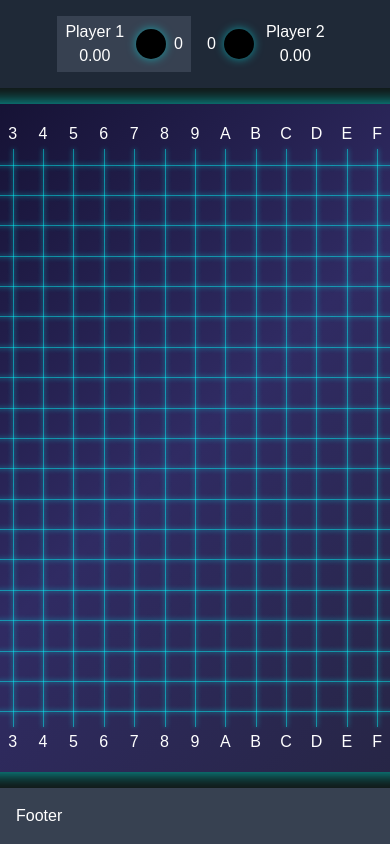
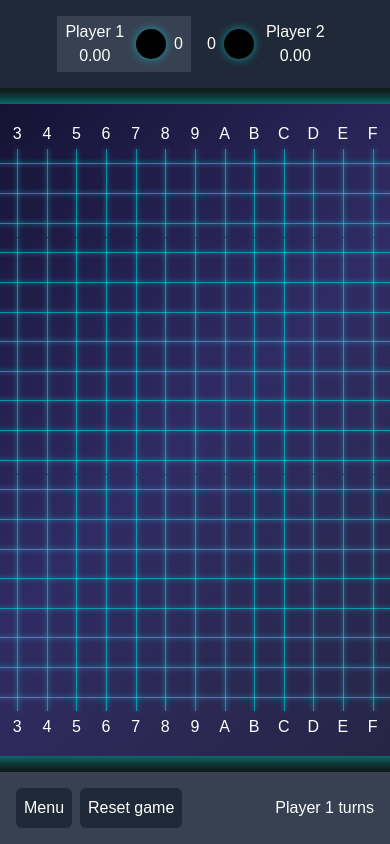
Before and after one commit to Tonio2/Gomoku, a React (Create React App) app in the folder GomokuFront/: page /online_game in a window 390 px wide. Built offline with nearby package versions, Linux system fonts and the light colour scheme; no server answers.

Commit message:
feat: responsive footer

```diff
--- a/GomokuFront/src/pages/OnlineRoomPage.tsx
+++ b/GomokuFront/src/pages/OnlineRoomPage.tsx
@@ -8,6 +8,7 @@ import RoleModal from "../components/RoleModal";
 import ListMoves from "../components/ListMoves";
 import Player1 from "../components/Player1";
 import Player2 from "../components/Player2";
+import { status } from "../utils/utils";
 
 const OnlineRoomPage: React.FC<{
   notify: (msg: string, type: string) => void;
@@ -89,7 +90,23 @@ const OnlineRoomPage: React.FC<{
         </div>
       </div>
 
-      <div className="bg-gray-700 text-white p-4">Footer</div>
+      <div className="bg-gray-700 text-white p-4 flex justify-between">
+        <div className="flex justify-start">
+          <button
+            className="bg-gray-800 text-white p-2 rounded-md"
+            onClick={handleMenu}
+          >
+            Menu
+          </button>
+          <button
+            className="bg-gray-800 text-white p-2 rounded-md ms-2"
+            onClick={handleReset}
+          >
+            Reset game
+          </button>
+        </div>
+        <p className="py-2">{status(isGameOver, winnerId, nextPlayerId)}</p>
+      </div>
       <RoleModal
         onRoleSelected={onRoleSelected}
         roles={availableRoles}
```
